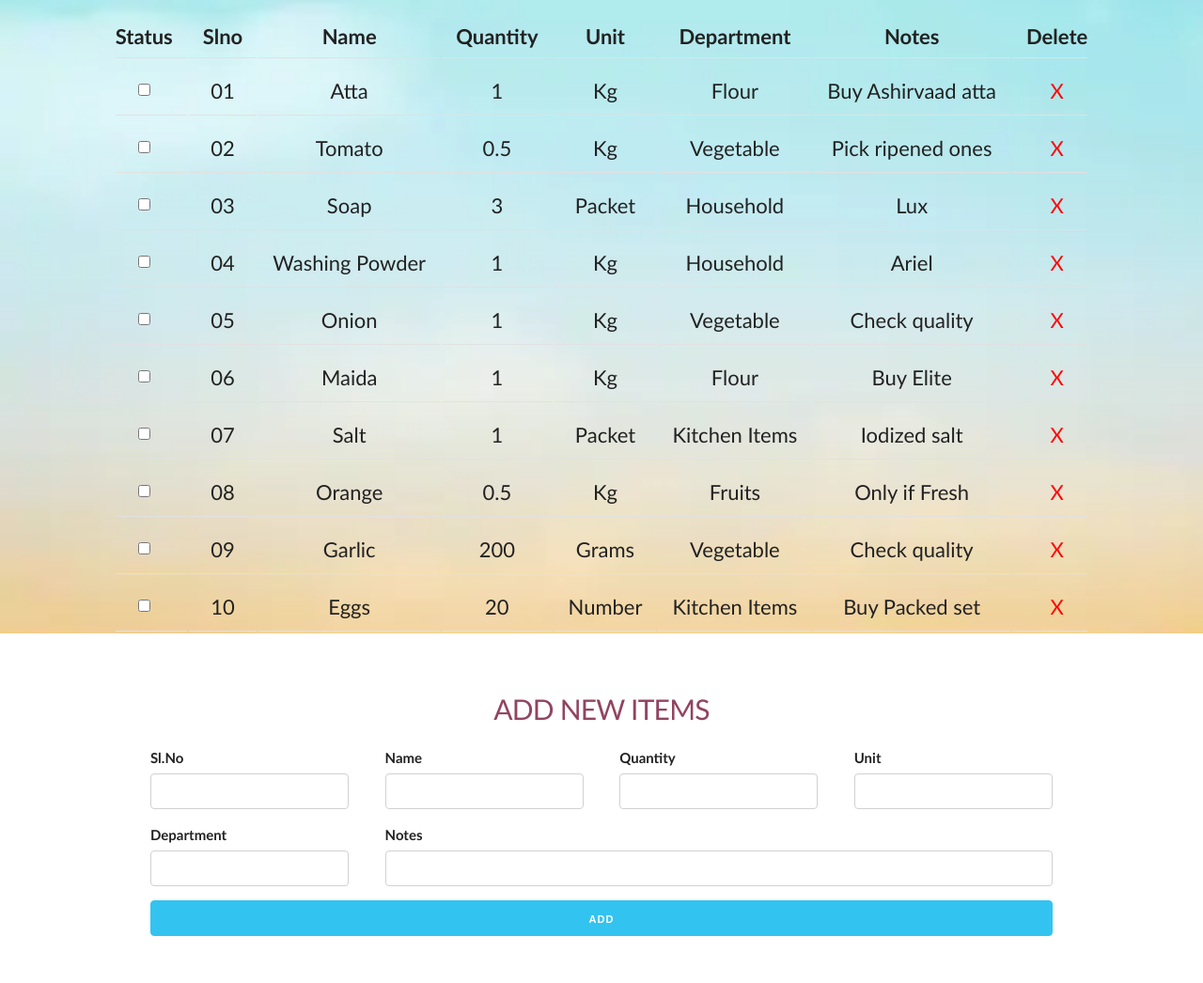
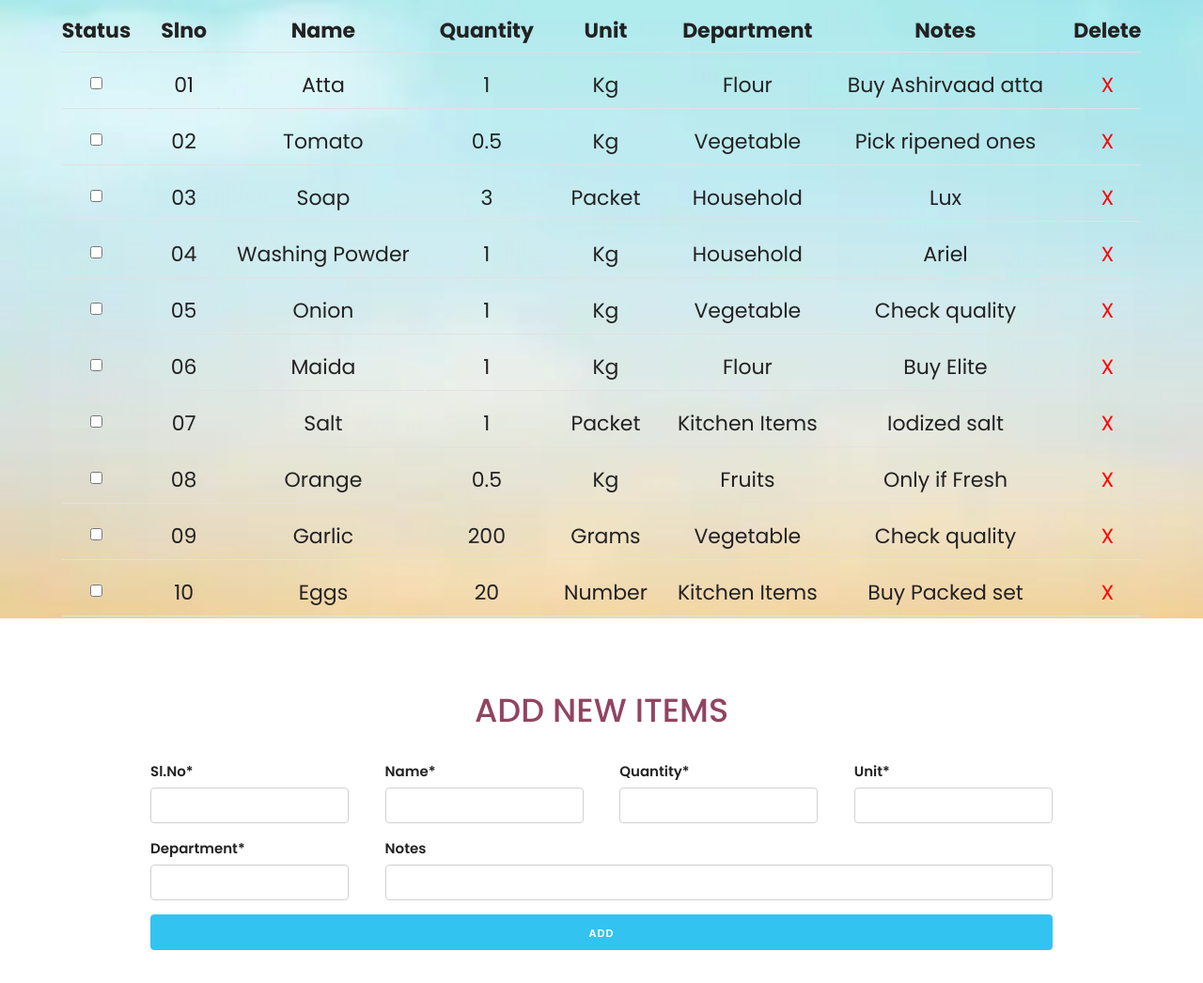
Before and after one commit to KeziaAnnMathew/ICT-BadgeActivity1, a plain HTML site: page index.html in a window 1280 px wide. Shown: the part 174-1220 px from the top of the page at 94% size. Drawn offline with nearby package versions, Linux system fonts and the light colour scheme.

Commit message:
final commit

```diff
--- a/grocery.css
+++ b/grocery.css
@@ -3,7 +3,7 @@ body{
     margin:0px;
     padding:0px;
     /* background-image: url(/img6.jpg); */
-    font-family: 'Gill Sans', 'Gill Sans MT', Calibri, 'Trebuchet MS', sans-serif;
+    font-family: 'Poppins', sans-serif;
 }
 .form{
     background-color: white;
@@ -13,7 +13,9 @@ body{
      background-repeat: no-repeat;
      background-size: cover;
 }
-h2,h4{
+p{
+    font-size: 35px;
+    font-weight: 500;
     padding-top: 2em;
     text-align: center;
     color: rgba(107, 4, 43, 0.747);
--- a/grocery.js
+++ b/grocery.js
@@ -70,6 +70,7 @@ class UI{
         <td><a href="#">X</a> </td>
         `
         list.appendChild(row);
+        alert("Item added Succesfully");
     }
     clearFields(){
         document.getElementById('name').value='';
@@ -82,9 +83,9 @@ class UI{
 }
 document.getElementById('item-form').addEventListener('submit',function(e){
     //////adding value from form
-    const name=document.getElementById('name').value,
-           slno=document.getElementById('slno').value,
-           quantity=document.getElementById('quantity').value,
+    const  slno=document.getElementById('slno').value,
+            name=document.getElementById('name').value,
+            quantity=document.getElementById('quantity').value,
            unit=document.getElementById('unit').value,
            department=document.getElementById('department').value,
            notes=document.getElementById('notes').value;
@@ -99,7 +100,6 @@ document.getElementById('item-form').addEventListener('submit',function(e){
     else{
         const ui=new UI();
         ui.addItemToList(item);
-        //clear field(calling prototype function of UI)
         ui.clearFields();
     }
 
--- a/index.html
+++ b/index.html
@@ -6,12 +6,16 @@
     <title>Grocery List</title>
     <link rel="stylesheet" href="https://cdnjs.cloudflare.com/ajax/libs/skeleton/2.0.4/skeleton.css" integrity="sha512-5fsy+3xG8N/1PV5MIJz9ZsWpkltijBI48gBzQ/Z2eVATePGHOkMIn+xTDHIfTZFVb9GMpflF2wOWItqxAP2oLQ==" crossorigin="anonymous" />
     <link rel="stylesheet" type="text/css" href="grocery.css">
+
+    <link rel="preconnect" href="https://fonts.gstatic.com">
+    <link href="https://fonts.googleapis.com/css2?family=Poppins:ital,wght@0,100;0,200;0,300;0,400;0,500;0,600;0,700;1,100;1,200;1,300;1,400;1,500;1,600&display=swap" rel="stylesheet">
+
 </head>
 <body>
     <div class="section">
         <div class="table">
             <div class="content">
-                <h2>GROCERY LIST</h2>
+                <p>GROCERY LIST</p>
                 <br>
                 <table class=headtable>
                     <thead>
@@ -31,29 +35,29 @@
             </div>
         </div>
      <div class="form container">
-        <h4>ADD NEW ITEMS</h4>
+        <p>ADD NEW ITEMS</p>
         <form id="item-form">
             <div class="row">
                 <div class="three columns">
-                    <label for="Num">Sl.No</label>
+                    <label for="Num">Sl.No*</label>
                     <input type="number" id="slno" class="twelve columns">
                 </div>
                 <div class="three columns">
-                    <label for="name">Name</label>
+                    <label for="name">Name*</label>
                     <input type="text" id="name" class="twelve columns">
                 </div>
                 <div class="three columns">
-                    <label for="quantity">Quantity</label>
+                    <label for="quantity">Quantity*</label>
                     <input type="number" id="quantity" class="twelve columns">
                 </div>
                 <div class="three columns">
-                    <label for="unit">Unit</label>
+                    <label for="unit">Unit*</label>
                     <input type="text" id="unit" class="twelve columns">
                 </div>
             </div>
            <div class="row">
                 <div class="three columns">
-                    <label for="department">Department</label>
+                    <label for="department">Department*</label>
                     <input type="text" id="department" class="twelve columns">
                 </div>
                 <div class="nine columns">
```
